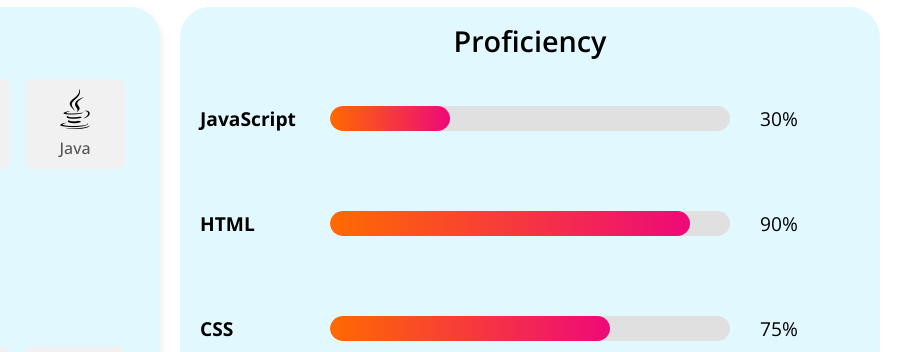
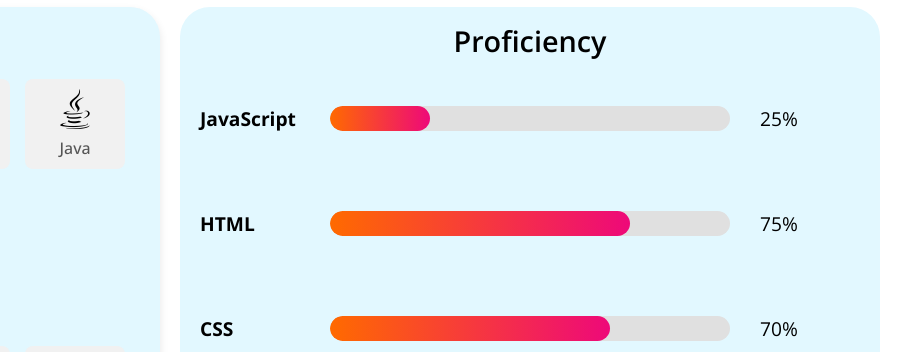
Before and after one commit to RishavK010/Portfolio, a plain HTML site: page index.html in a window 1280 px wide. Shown: the part 973-1325 px from the top of the page, 370-1280 px from the left. Drawn offline with nearby package versions, Linux system fonts and the light colour scheme.

Commit message:
Update index.html

```diff
--- a/index.html
+++ b/index.html
@@ -158,23 +158,23 @@
 				  <div class="progress-bar">
 					<span class="label">JavaScript</span>
 					<div class="bar">
-					  <div class="fill" style="width: 30%;"></div>
+					  <div class="fill" style="width: 25%;"></div>
 					</div>
-					<span class="percentage">30%</span>
+					<span class="percentage">25%</span>
 				  </div>
 				  <div class="progress-bar">
 					<span class="label">HTML</span>
 					<div class="bar">
-					  <div class="fill" style="width: 90%;"></div>
+					  <div class="fill" style="width: 75%;"></div>
 					</div>
-					<span class="percentage">90%</span>
+					<span class="percentage">75%</span>
 				  </div>
 				  <div class="progress-bar">
 					<span class="label">CSS</span>
 					<div class="bar">
 					  <div class="fill" style="width: 70%;"></div>
 					</div>
-					<span class="percentage">75%</span>
+					<span class="percentage">70%</span>
 				  </div>
 				</div>
 			  </div>
```
